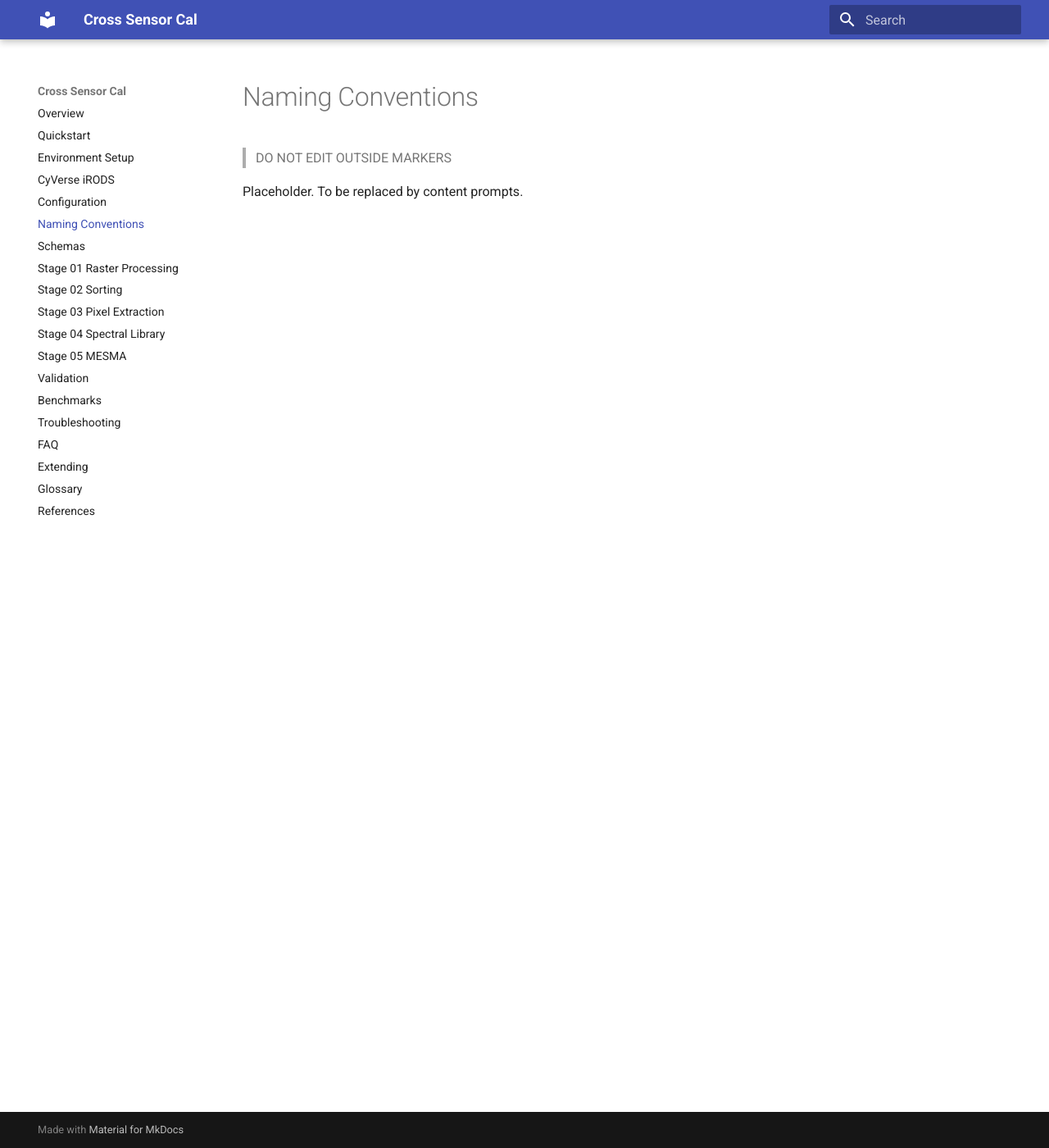
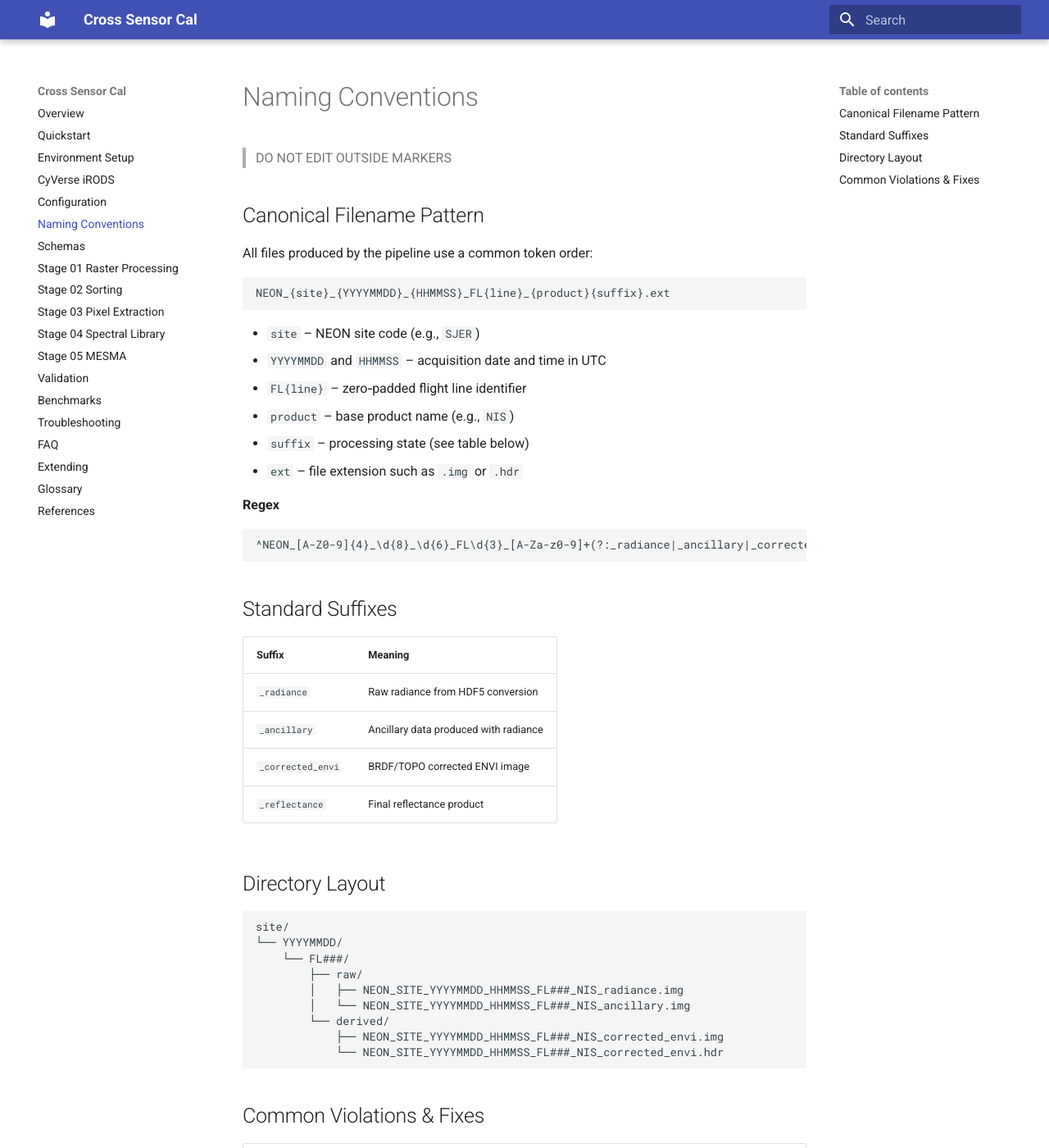
Before and after one commit to earthlab/cross-sensor-cal, an MkDocs documentation site: the page built from docs/naming-conventions.md, in a window 1280 px wide and 1400 px high. Shown: the whole window at 82% size. Built offline with MkDocs 1.6.1 and Material for MkDocs 9.7.7, drawn with Linux system fonts in a browser that asks for light colours; some of the changed text lies outside the part shown.

Commit message:
docs: add NEON naming conventions

````diff
--- a/docs/naming-conventions.md
+++ b/docs/naming-conventions.md
@@ -2,5 +2,56 @@
 
 > DO NOT EDIT OUTSIDE MARKERS
 <!-- FILLME:START -->
-Placeholder. To be replaced by content prompts.
+## Canonical Filename Pattern
+
+All files produced by the pipeline use a common token order:
+
+```
+NEON_{site}_{YYYYMMDD}_{HHMMSS}_FL{line}_{product}{suffix}.ext
+```
+
+- `site` – NEON site code (e.g., `SJER`)
+- `YYYYMMDD` and `HHMMSS` – acquisition date and time in UTC
+- `FL{line}` – zero‑padded flight line identifier
+- `product` – base product name (e.g., `NIS`)
+- `suffix` – processing state (see table below)
+- `ext` – file extension such as `.img` or `.hdr`
+
+**Regex**
+
+```
+^NEON_[A-Z0-9]{4}_\d{8}_\d{6}_FL\d{3}_[A-Za-z0-9]+(?:_radiance|_ancillary|_corrected_envi|_reflectance)\.(?:img|hdr)$
+```
+
+## Standard Suffixes
+
+| Suffix | Meaning |
+|--------|---------|
+| `_radiance` | Raw radiance from HDF5 conversion |
+| `_ancillary` | Ancillary data produced with radiance |
+| `_corrected_envi` | BRDF/TOPO corrected ENVI image |
+| `_reflectance` | Final reflectance product |
+
+## Directory Layout
+
+```
+site/
+└── YYYYMMDD/
+    └── FL###/
+        ├── raw/
+        │   ├── NEON_SITE_YYYYMMDD_HHMMSS_FL###_NIS_radiance.img
+        │   └── NEON_SITE_YYYYMMDD_HHMMSS_FL###_NIS_ancillary.img
+        └── derived/
+            ├── NEON_SITE_YYYYMMDD_HHMMSS_FL###_NIS_corrected_envi.img
+            └── NEON_SITE_YYYYMMDD_HHMMSS_FL###_NIS_corrected_envi.hdr
+```
+
+## Common Violations & Fixes
+
+| Violation | Why it matters | Fix |
+|-----------|----------------|-----|
+| Missing flight line token | Downstream scripts cannot group files | Include `_FL###` before the suffix |
+| Wrong suffix for directory (e.g., `_radiance` in `derived/`) | Causes processing confusion | Move file to `raw/` or rename with proper suffix |
+| Lower‑case site code | Breaks regex patterns | Use upper‑case site codes |
+| Spaces instead of underscores | Parsing fails | Replace spaces with `_` |
 <!-- FILLME:END -->
````
